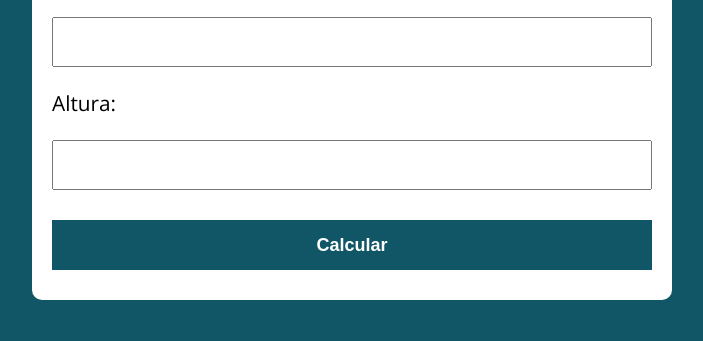
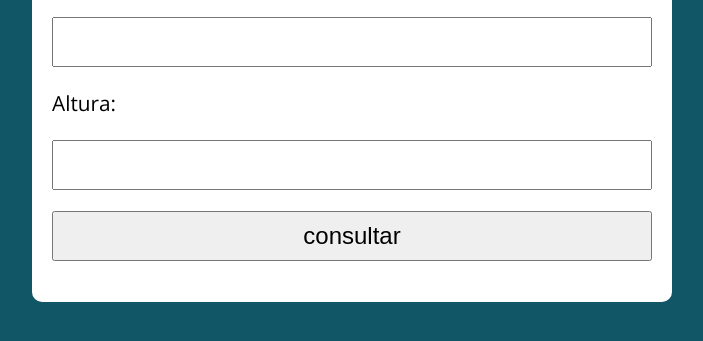
Before and after one commit to AlmirGabriel/CalculoIMC, a plain HTML site: page index.html in a window 1280 px wide. Shown: the part 519-860 px from the top of the page, without its empty margins (288-991 px from the left). Drawn offline with nearby package versions, Linux system fonts and the light colour scheme.

Commit message:
novas alteraçoes no botão

```diff
--- a/index.html
+++ b/index.html
@@ -49,8 +49,10 @@
       <input type="text" name="" id="peso">
       <p>Altura:</p>
       <input type="text" id="altura">
+
       <p id="resultado"></p>
-      <button id="calculo" type="button">Calcular</button>
+
+      <p><input type="button" value="consultar" id="btConsultar"></p>
     </form>
   </section>
 
```
